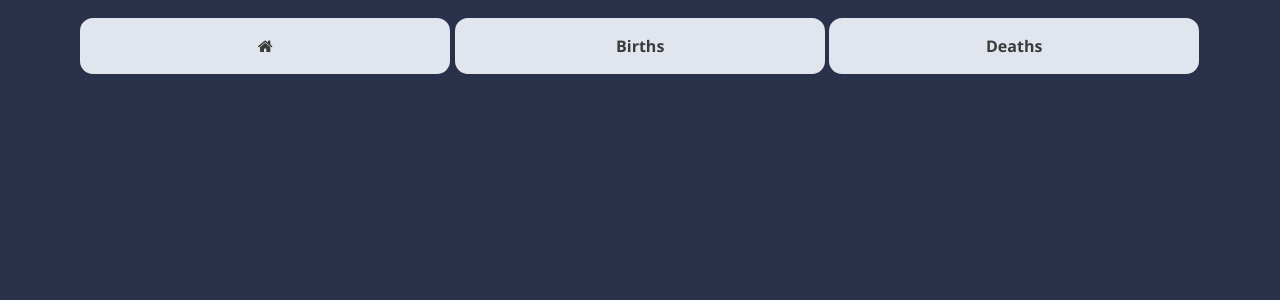
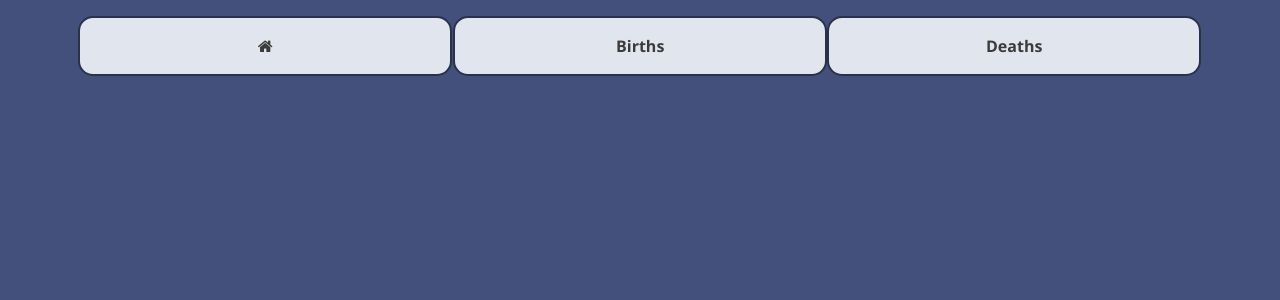
Before and after one commit to staten-island-tech/vue-api-project-chang, a Vue app in the folder chang/: page / in a window 1280 px wide. Shown: the top 300 px of the page. Built offline with nearby package versions, Linux system fonts and the light colour scheme.

Commit message:
Update App.vue

```diff
--- a/chang/src/App.vue
+++ b/chang/src/App.vue
@@ -22,6 +22,6 @@ export default {
 <style>
 body {
   margin: 0 auto;
-  background-color: #2a324b;
+  background-color: #42507B;
 }
 </style>
```
